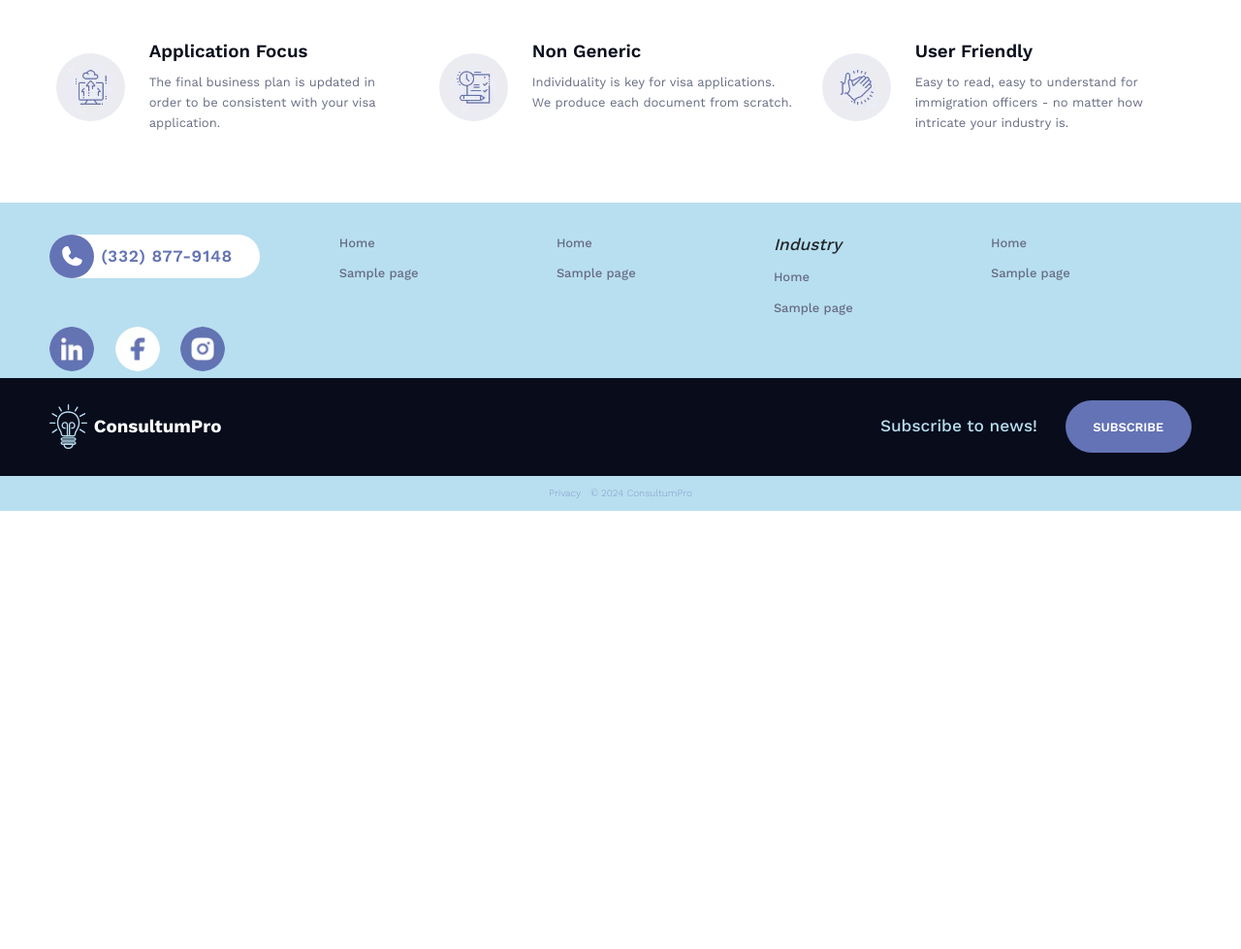
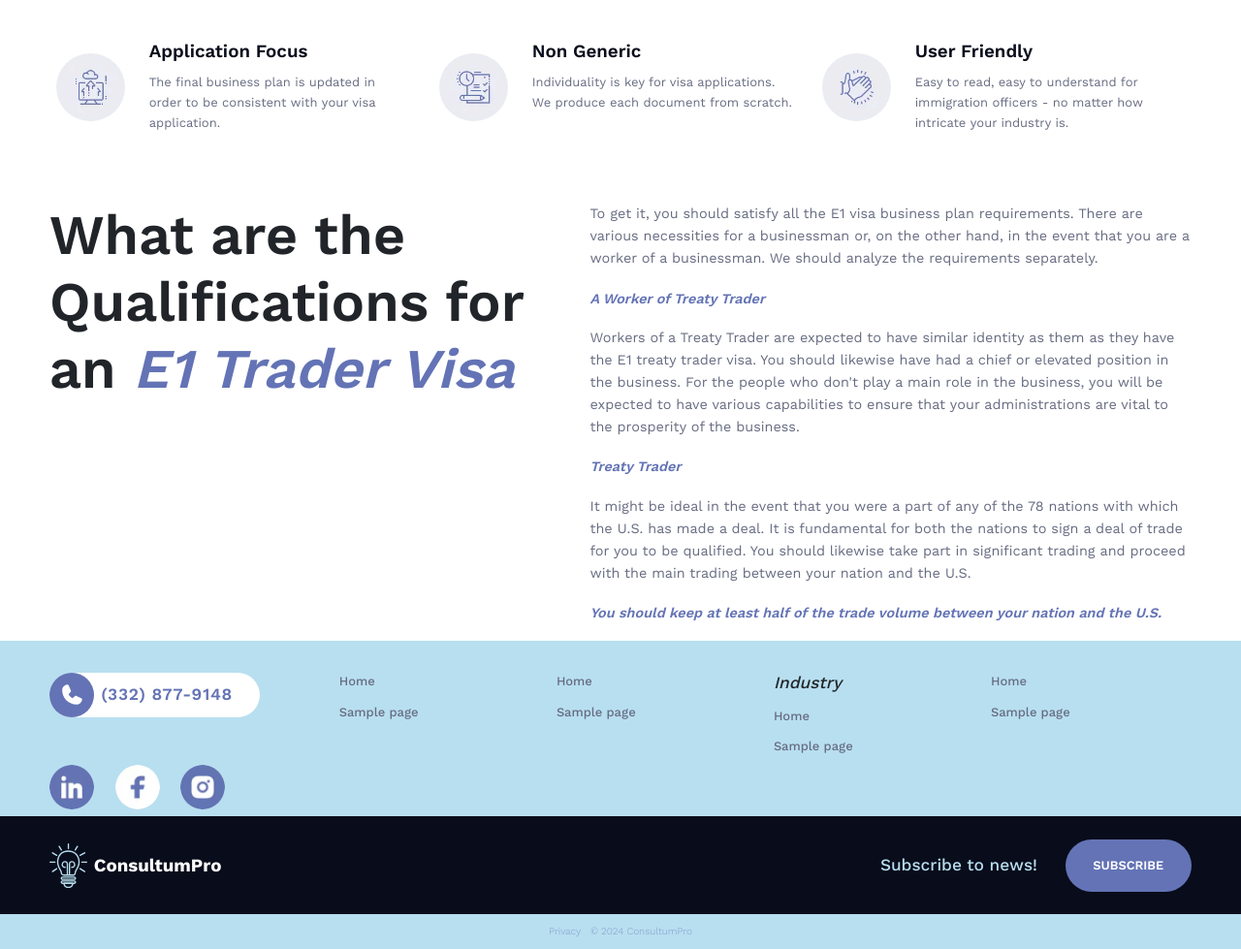
Before and after one commit to Olegborodko/consultum_pro, a WordPress theme: template themes/consultum/template-e1.php in a window 1280 px wide. Shown: the part 1476-2455 px from the top of the page at 97% size. Before the commit the page ends 2003 px from the top, so only its background shows below. Run offline with PHP 8.4 and a stand-in for WordPress, Linux system fonts and the light colour scheme; the site name, menu and one post (Sample post) are stand-ins, and other content is empty; some libraries are stand-ins or nearby versions.

Commit message:
What are the Qualifications block

```diff
--- /dev/null
+++ b/themes/consultum/assets/sass/e1/_what-qualifications.scss
@@ -0,0 +1,56 @@
+section.what-qualifications {
+  h2 {
+    font-family: Work Sans;
+    font-size: 5.04rem;
+    font-weight: 600;
+    line-height: 120%;
+    letter-spacing: 0%;
+    text-align: left;
+
+    span {
+      color: #6373B5;
+      font-style: italic;
+    }
+  }
+
+  .desc {
+    font-family: Work Sans;
+    font-size: 1.26rem;
+    font-weight: 400;
+    line-height: 160%;
+    letter-spacing: 0%;
+    text-align: left;
+    color: #666B81;
+    max-width: 54.432rem;
+  }
+
+  h3{
+    font-weight: 600;
+    color: #6373B5;
+    font-family: Work Sans;
+    font-size: 1.26rem;
+    font-style: italic;
+    padding: 1.89rem 0 1.26rem;
+  }
+
+  .what-qualifications-block{
+    display: flex;
+  }
+
+  @media screen and (max-width: 900px) {
+    .what-qualifications-block{
+      flex-direction: column;
+    }
+
+    h2{
+      padding-bottom: 20px;
+    }
+  }
+
+  @media screen and (max-width: 600px) {
+    h2{
+      font-size: 3.654rem;
+      overflow-wrap: break-word;
+    }
+  }
+}
--- a/themes/consultum/assets/sass/main.scss
+++ b/themes/consultum/assets/sass/main.scss
@@ -41,5 +41,6 @@ Tags: custom-background, custom-logo, custom-menu, featured-images, threaded-com
 @import "e1/banner_e1";
 @import "e1/what_is_e1";
 @import "e1/why_select_us";
+@import "e1/what-qualifications";
 
 @import "footer";
--- a/themes/consultum/style.css
+++ b/themes/consultum/style.css
@@ -1881,6 +1881,54 @@ section.why-select-us .boxes .el-why-select-us-box {
   }
 }
 
+section.what-qualifications h2 {
+  font-family: Work Sans;
+  font-size: 5.04rem;
+  font-weight: 600;
+  line-height: 120%;
+  letter-spacing: 0%;
+  text-align: left;
+}
+section.what-qualifications h2 span {
+  color: #6373B5;
+  font-style: italic;
+}
+section.what-qualifications .desc {
+  font-family: Work Sans;
+  font-size: 1.26rem;
+  font-weight: 400;
+  line-height: 160%;
+  letter-spacing: 0%;
+  text-align: left;
+  color: #666B81;
+  max-width: 54.432rem;
+}
+section.what-qualifications h3 {
+  font-weight: 600;
+  color: #6373B5;
+  font-family: Work Sans;
+  font-size: 1.26rem;
+  font-style: italic;
+  padding: 1.89rem 0 1.26rem;
+}
+section.what-qualifications .what-qualifications-block {
+  display: flex;
+}
+@media screen and (max-width: 900px) {
+  section.what-qualifications .what-qualifications-block {
+    flex-direction: column;
+  }
+  section.what-qualifications h2 {
+    padding-bottom: 20px;
+  }
+}
+@media screen and (max-width: 600px) {
+  section.what-qualifications h2 {
+    font-size: 3.654rem;
+    overflow-wrap: break-word;
+  }
+}
+
 footer.site-footer {
   background-color: #B8DFF0;
   padding-top: 0.63rem;
--- a/themes/consultum/template-e1.php
+++ b/themes/consultum/template-e1.php
@@ -77,12 +77,48 @@ $img_src = get_template_directory_uri() . "/assets/img/";
       </div>
     </div>
     <div class="boxes">
-    <?php el_why_select_us_box("Built for USCIS", "Each document is presented in the manner preferred by USCIS, based on our vast experience.", $img_src."/wh1.webp") ?>
-    <?php el_why_select_us_box("Visa Approval", "We have a long track record of achieving visa approvals. We know what works, and what doesn't.", $img_src."/wh2.webp") ?>
-    <?php el_why_select_us_box("RFE's Experience", "Your application got rejected by USCIS. We know exactly how to respond to USCIS.", $img_src."/wh3.webp") ?>
-    <?php el_why_select_us_box("Application Focus", "The final business plan is updated in order to be consistent with your visa application.", $img_src."/wh4.webp") ?>
-    <?php el_why_select_us_box("Non Generic", "Individuality is key for visa applications. We produce each document from scratch.", $img_src."/wh5.webp") ?>
-    <?php el_why_select_us_box("User Friendly", "Easy to read, easy to understand for immigration officers - no matter how intricate your industry is.", $img_src."/wh6.webp") ?>
+      <?php el_why_select_us_box("Built for USCIS", "Each document is presented in the manner preferred by USCIS, based on our vast experience.", $img_src . "/wh1.webp") ?>
+      <?php el_why_select_us_box("Visa Approval", "We have a long track record of achieving visa approvals. We know what works, and what doesn't.", $img_src . "/wh2.webp") ?>
+      <?php el_why_select_us_box("RFE's Experience", "Your application got rejected by USCIS. We know exactly how to respond to USCIS.", $img_src . "/wh3.webp") ?>
+      <?php el_why_select_us_box("Application Focus", "The final business plan is updated in order to be consistent with your visa application.", $img_src . "/wh4.webp") ?>
+      <?php el_why_select_us_box("Non Generic", "Individuality is key for visa applications. We produce each document from scratch.", $img_src . "/wh5.webp") ?>
+      <?php el_why_select_us_box("User Friendly", "Easy to read, easy to understand for immigration officers - no matter how intricate your industry is.", $img_src . "/wh6.webp") ?>
+    </div>
+  </div>
+</section>
+<section class="what-qualifications">
+  <div class="custom-containder">
+    <div class="what-qualifications-block">
+      <h2>
+        What are the Qualifications for an <span>E1 Trader Visa</span>
+      </h2>
+      <div class="desc">
+        To get it, you should satisfy all the E1 visa business plan requirements. There are various necessities for a
+        businessman or, on the other hand, in the event that you are a worker of a businessman. We should analyze the
+        requirements separately.
+
+        <h3>A Worker of Treaty Trader</h3>
+
+        Workers of a Treaty Trader are expected to have similar identity as them as they have the E1 treaty trader visa.
+        You
+        should likewise have had a chief or elevated position in the business. For the people who don't play a main role
+        in
+        the business, you will be expected to have various capabilities to ensure that your administrations are vital to
+        the
+        prosperity of the business.
+
+        <h3>Treaty Trader</h3>
+
+        It might be ideal in the event that you were a part of any of the 78 nations with which the U.S. has made a
+        deal.
+        It
+        is fundamental for both the nations to sign a deal of trade for you to be qualified. You should likewise take
+        part
+        in significant trading and proceed with the main trading between your nation and the U.S.
+
+        <h3>
+          You should keep at least half of the trade volume between your nation and the U.S.</h3>
+      </div>
     </div>
   </div>
 </section>
```
